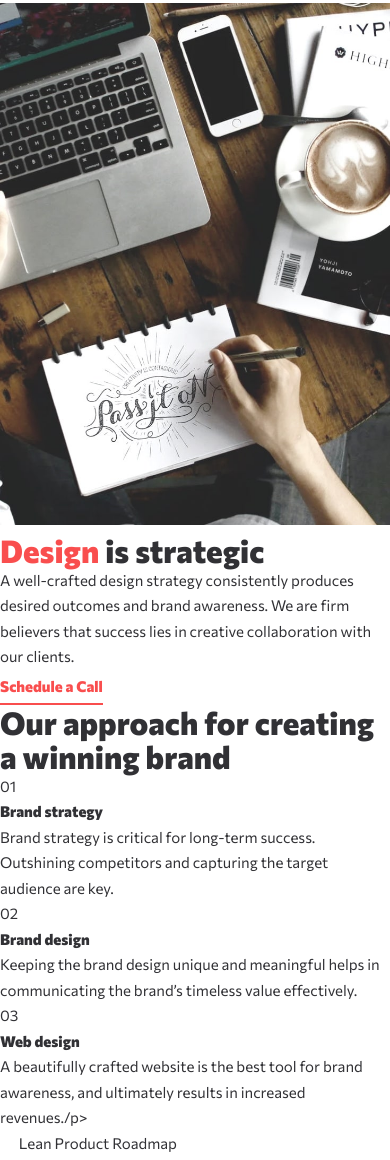
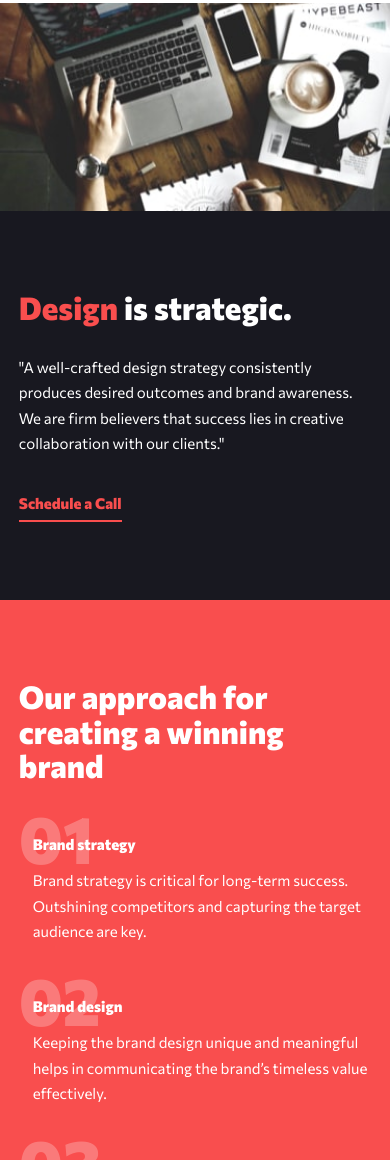
Before and after one commit to helphop/FrontEndMentorChalleng, a website: page main/index.html in a window 390 px wide. Shown: the part 840-2000 px from the top of the page. Drawn offline with Linux system fonts and the light colour scheme.

Commit message:
mobile strategic section

```diff
--- a/main/assets/css/custom-style/_util.scss
+++ b/main/assets/css/custom-style/_util.scss
@@ -18,9 +18,13 @@
 //   }
 // }
 
-.bg-accent {
+
+
+.bg-accent,
+.bg-primary {
   color: var(--color-white);
 }
+
 
 .flow-content > * + * {
   margin-top: var(--space-unit);
--- a/main/assets/css/pages/_index.scss
+++ b/main/assets/css/pages/_index.scss
@@ -24,7 +24,10 @@ body > * {
     top: calc( 3 * var(--space-lg));
     min-width: 15.75rem;
     transition: all 0.4s ease;
-     &.open { transform: translateX(0%);}
+     &.open {
+       transform: translateX(0%);
+        z-index: var(--zindex-fixed-element);
+      }
     @include breakpoint(sm) {
       transform: translateX(0%);
       display: block;
@@ -63,7 +66,6 @@ body > * {
       width: 100%;
       object-fit: cover;
     }
-
   @include breakpoint(sm) {
     background: right center/ contain no-repeat  url(../images/tablet/image-hero.jpg);
     &__img {display: none;}
@@ -74,3 +76,41 @@ body > * {
     &__content {max-width: 50%;}
   }
 }
+
+.strategic {
+
+  &__img {
+    width: 100%;
+    object-fit: cover;
+  }
+
+  .services-title {
+    background-color: var(--color-primary);
+    color: var(--color-white);
+    padding: var(--space-xxl) 0 var(--space-xl);
+  }
+
+  &__services {
+    padding-bottom: var(--space-xxl);
+  }
+
+  .service {
+    --mg-left: 14px;
+    margin-left: var(--mg-left);
+    position: relative;
+    h3 {
+      margin-bottom: var(--space-sm);
+    }
+  }
+
+  .bg-number {
+    position: absolute;
+    content: '';
+    top: -3.125rem;
+    left: calc(-1 * var(--mg-left));
+    font-size: var(--text-xxxxl);
+    font-weight: 700;
+    opacity: 25%;
+  }
+
+}
--- a/main/index.html
+++ b/main/index.html
@@ -48,18 +48,25 @@
       <picture>
         <source media="(min-width: 80em )" srcset="assets/images/desktop/image-strategic.jpg">
         <source media="(min-width: 48em )" srcset="assets/images/tablet/image-strategic.jpg">
-        <img src="assets/images/desktop/image-strategic.jpg" alt="Compute on a desk">
+        <img class="strategic__img block" src="assets/images/mobile/image-strategic.jpg" alt="Compute on a desk">
       </picture>
-      <div class="strategic__content swirl-icon">
-        <h2><span class="color-primary">Design</span> is strategic</h2>
-        <p>A well-crafted design strategy consistently produces desired outcomes and brand awareness.
-        We are firm believers that success lies in creative collaboration with our clients.</p>
-        <a class="btn btn--underlined" href="schedule_call.html">Schedule a Call</a>
+      <div class="strategic__design swirl-icon bg-accent  padding-y-xxl">
+        <div class="container flow-content-lg">
+          <h2><span class="color-primary">Design</span> is strategic.</h2>
+          <p>"A well-crafted design strategy consistently produces desired outcomes and brand awareness.
+          We are firm believers that success lies in creative collaboration with our clients."</p>
+          <a class="btn btn--underlined" href="schedule_call.html">Schedule a Call</a>
+        </div>
       </div>
-    </section>
-    <section class="approach">
-      <h2>Our approach for creating a winning brand</h2>
-      <div class="services">
+
+      <div class="services-title ">
+        <div class="container">
+          <h2>Our approach for creating a winning brand</h2>
+        </div>
+     </div>
+
+    <div class="strategic__services bg-primary">
+      <div class="container flow-content-xl">
         <div class="service">
           <p class="bg-number">01</p>
           <h3>Brand strategy</h3>
@@ -79,7 +86,10 @@
           in increased revenues./p>
         </div>
       </div>
+    </div>
+
     </section>
+
     <section class="slides">
       <div class="slide" id="slide-1">
         <div class="slide__image">
```
Also changed, not shown: main/assets/css/style.css.
